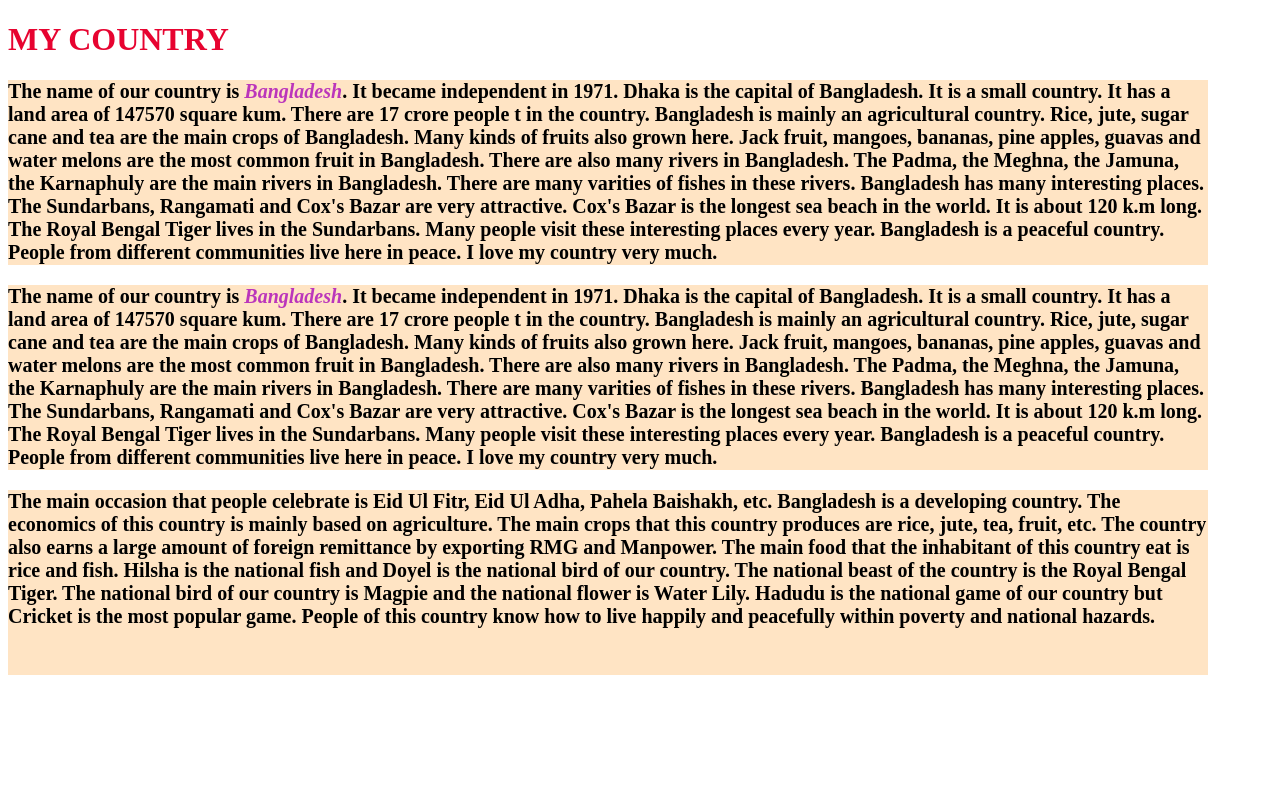
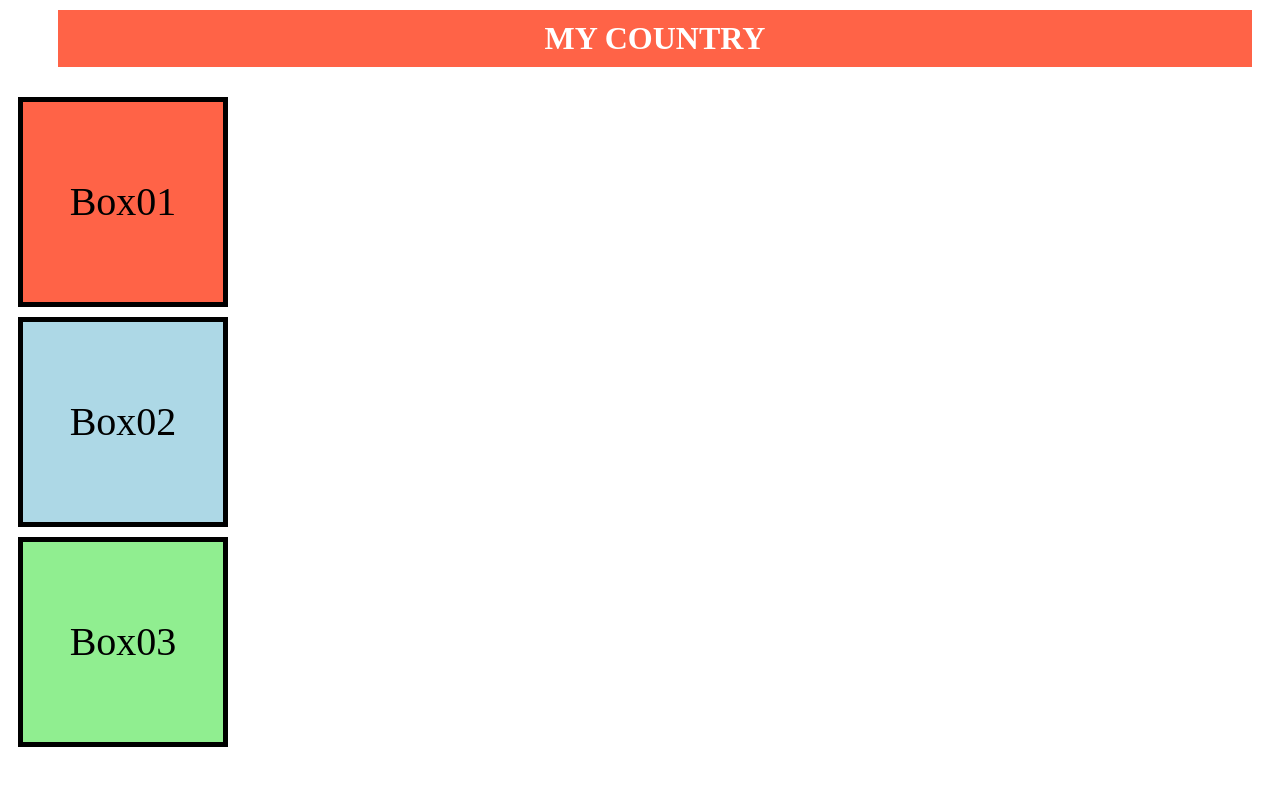
Before and after one commit to MdNaimRipto/my-first-repository, a plain HTML site: page index.html in a window 1280 px wide. Drawn offline with Linux system fonts and the light colour scheme.

Commit message:
css file added

```diff
--- a/index.html
+++ b/index.html
@@ -5,7 +5,7 @@
     <meta name="viewport" content="width=device-width, initial-scale=1.0" />
     <title>Learning CSS</title>
 
-    <style>
+    <!-- <style>
       p {
         color: rgb(0, 0, 0);
         background-color: bisque;
@@ -19,11 +19,21 @@
       #mui {
         color: rgb(187, 53, 187);
       }
-    </style>
+    </style> -->
+    <link rel="stylesheet" href="./style.css" type="text/css" />
   </head>
   <body>
-    <h1>MY COUNTRY</h1>
-    <b>
+    <h1 class="heading">MY COUNTRY</h1>
+    <div class="box" id="box01">
+      <p>Box01</p>
+    </div>
+    <div class="box" id="box02">
+      <p>Box02</p>
+    </div>
+    <div class="box" id="box03">
+      <p>Box03</p>
+    </div>
+    <!-- <b>
       <p>
         The name of our country is <i id="mui">Bangladesh</i>. It became
         independent in 1971. Dhaka is the capital of Bangladesh. It is a small
@@ -75,6 +85,6 @@
         the most popular game. People of this country know how to live happily
         and peacefully within poverty and national hazards.
       </p></b
-    >
+    > -->
   </body>
 </html>
--- /dev/null
+++ b/style.css
@@ -0,0 +1,33 @@
+.heading {
+  background-color: tomato;
+  text-align: center;
+  padding: 10px 10px;
+  margin: 10px 20px 30px 50px;
+  color: white;
+}
+
+.box {
+  font-size: 40px;
+  height: 200px;
+  width: 200px;
+  text-align: center;
+  border: 5px solid black;
+  margin: 10px;
+  line-height: 200px;
+}
+
+.box p {
+  margin: 0px;
+}
+
+#box01 {
+  background-color: tomato;
+}
+
+#box02 {
+  background-color: lightblue;
+}
+
+#box03 {
+  background-color: lightgreen;
+}
```
